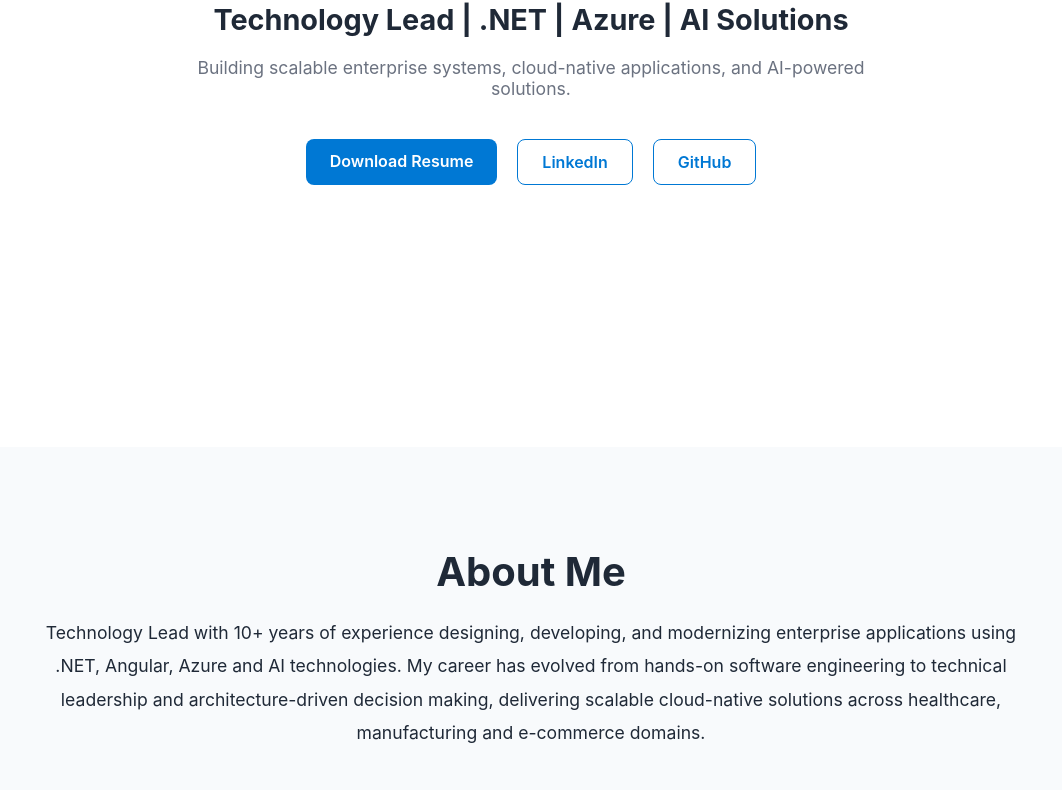
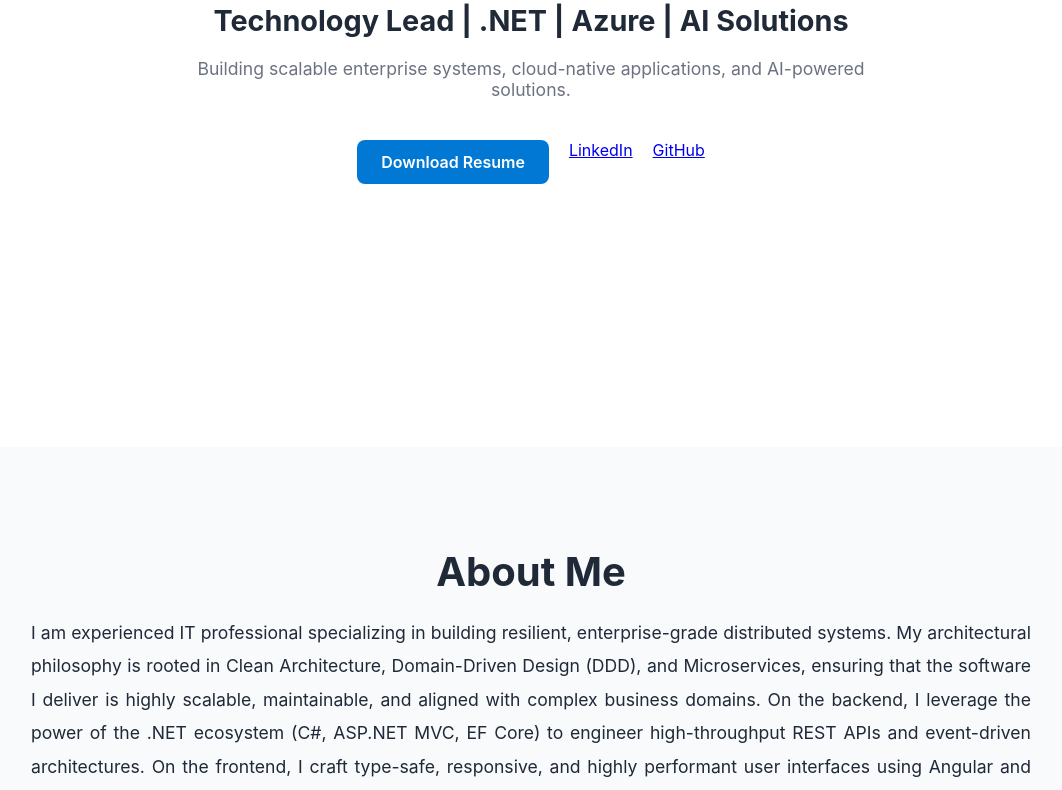
Before and after one commit to GaneshBachhao/ganeshbachhao.github.io, a React (Vite) app: page / in a window 1280 px wide. Shown: the part 353-1143 px from the top of the page, without its empty margins (109-1171 px from the left). Built offline with nearby package versions, Linux system fonts and the light colour scheme.

Commit message:
tracking changes

```diff
--- a/index.html
+++ b/index.html
@@ -50,6 +50,33 @@
         property="og:image"
         content="https://ganeshbachhao.github.io/og-image.png"
       />
+
+      <!-- Google Analytics -->
+
+      <script async
+          src="https://www.googletagmanager.com/gtag/js?id=G-KXHV273224">
+      </script>
+
+      <script>
+            window.dataLayer = window.dataLayer || [];
+
+            function gtag(){
+              dataLayer.push(arguments);
+            }
+
+            gtag('js', new Date());
+
+            gtag('config', 'G-KXHV273224');
+      </script>
+      <!-- Microsoft Clarity -->
+      <script type="text/javascript">
+          (function(c,l,a,r,i,t,y){
+              c[a]=c[a]||function(){(c[a].q=c[a].q||[]).push(arguments)};
+              t=l.createElement(r);t.async=1;t.src="https://www.clarity.ms/tag/"+i;
+              y=l.getElementsByTagName(r)[0];y.parentNode.insertBefore(t,y);
+          })(window, document, "clarity", "script", "x5zr6sffwy");
+      </script>
+
   </head>
   <body>
     <div id="root"></div>
--- a/src/components/About/About.css
+++ b/src/components/About/About.css
@@ -11,7 +11,7 @@
 
   margin: auto;
 
-  text-align: center;
+  text-align: justify;
 
   line-height: 1.9;
 
--- a/src/components/About/About.tsx
+++ b/src/components/About/About.tsx
@@ -7,12 +7,21 @@ const About = () => {
         <h2 className="section-title">About Me</h2>
 
         <p className="about-summary">
-          Technology Lead with 10+ years of experience designing, developing,
-          and modernizing enterprise applications using .NET, Angular, Azure and
-          AI technologies. My career has evolved from hands-on software
-          engineering to technical leadership and architecture-driven decision
-          making, delivering scalable cloud-native solutions across healthcare,
-          manufacturing and e-commerce domains.
+          I am experienced IT professional specializing in building resilient,
+          enterprise-grade distributed systems. My architectural philosophy is
+          rooted in Clean Architecture, Domain-Driven Design (DDD), and
+          Microservices, ensuring that the software I deliver is highly
+          scalable, maintainable, and aligned with complex business domains. On
+          the backend, I leverage the power of the .NET ecosystem (C#, ASP.NET
+          MVC, EF Core) to engineer high-throughput REST APIs and event-driven
+          architectures. On the frontend, I craft type-safe, responsive, and
+          highly performant user interfaces using Angular and TypeScript. My
+          cloud expertise is centered entirely on Microsoft Azure, where I
+          design serverless workloads, robust messaging topologies, and
+          integrate cutting-edge Azure OpenAI / AI Search models to deliver
+          intelligent, production-ready applications. Driven by DevOps culture,
+          I treat automation as a first-class citizen using Azure DevOps and
+          GitHub CI/CD to enforce rapid, stable delivery loops.
         </p>
 
         <div className="about-highlights">
--- a/src/components/Contact/Contact.tsx
+++ b/src/components/Contact/Contact.tsx
@@ -12,7 +12,16 @@ const Contact = () => {
         </p>
 
         <div className="contact-grid">
-          <a href="mailto:ganesh.bachhao@gmail.com" className="contact-card">
+          <a
+            href="mailto:ganesh.bachhao@gmail.com"
+            className="contact-card"
+            onClick={() => {
+              window.gtag?.("event", "email_click", {
+                event_category: "contact",
+                event_label: "Email Contact",
+              });
+            }}
+          >
             <h3>Email</h3>
             <p>ganesh.bachhao@gmail.com</p>
           </a>
@@ -22,6 +31,12 @@ const Contact = () => {
             target="_blank"
             rel="noreferrer"
             className="contact-card"
+            onClick={() => {
+              window.gtag?.("event", "linkedin_click", {
+                event_category: "social",
+                event_label: "LinkedIn Profile",
+              });
+            }}
           >
             <h3>LinkedIn</h3>
             <p>Professional Network</p>
@@ -32,6 +47,12 @@ const Contact = () => {
             target="_blank"
             rel="noreferrer"
             className="contact-card"
+            onClick={() => {
+              window.gtag?.("event", "github_click", {
+                event_category: "social",
+                event_label: "GitHub Profile",
+              });
+            }}
           >
             <h3>GitHub</h3>
             <p>Projects & Portfolio</p>
--- a/src/components/Hero/Hero.tsx
+++ b/src/components/Hero/Hero.tsx
@@ -17,17 +17,31 @@ const Hero = () => {
           <div className="hero-buttons">
             <a
               href="/resume/Ganesh_Bachhao_CV.pdf"
-              download
-              className="btn-primary"
+              target="_blank"
+              rel="noopener noreferrer"
+              className="btn btn-primary"
+              onClick={() => {
+                if (typeof window.gtag !== "undefined") {
+                  window.gtag("event", "resume_download", {
+                    event_category: "engagement",
+                    event_label: "Resume PDF",
+                  });
+                }
+              }}
             >
               Download Resume
             </a>
 
             <a
-              href="https://www.linkedin.com/in/ganeshbachhao/"
+              href="https://linkedin.com/in/ganeshbachhao"
               target="_blank"
               rel="noopener noreferrer"
-              className="btn-secondary"
+              onClick={() => {
+                window.gtag?.("event", "linkedin_click", {
+                  event_category: "social",
+                  event_label: "LinkedIn Profile",
+                });
+              }}
             >
               LinkedIn
             </a>
@@ -36,7 +50,12 @@ const Hero = () => {
               href="https://github.com/ganeshbachhao"
               target="_blank"
               rel="noopener noreferrer"
-              className="btn-secondary"
+              onClick={() => {
+                window.gtag?.("event", "github_click", {
+                  event_category: "social",
+                  event_label: "GitHub Profile",
+                });
+              }}
             >
               GitHub
             </a>
```
Also changed, not shown: src/types/analytics.d.ts (added, +7 -0 lines).
